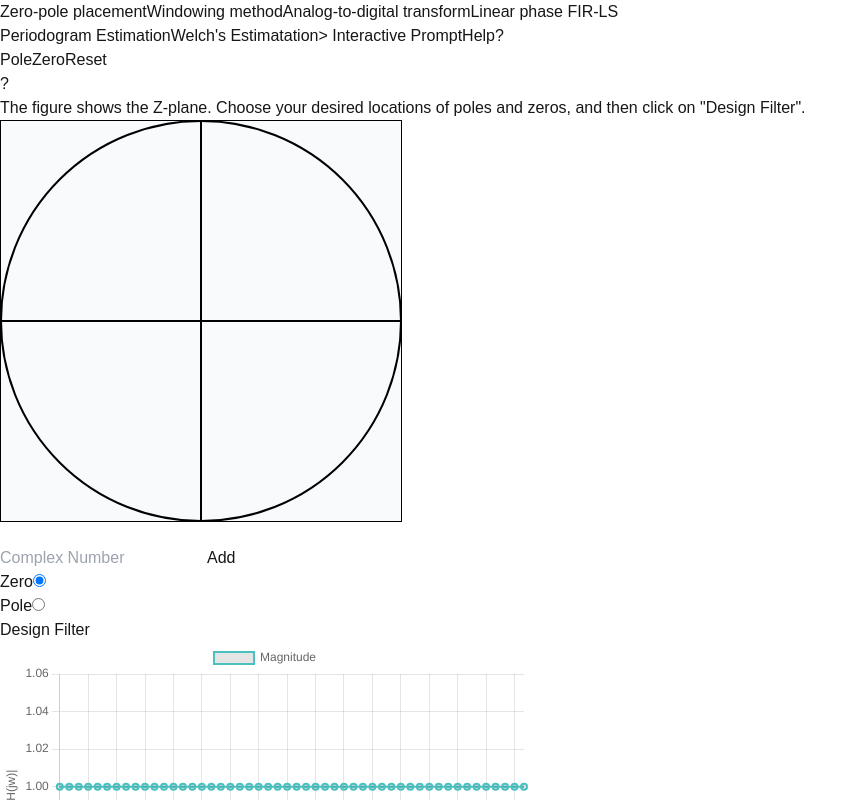
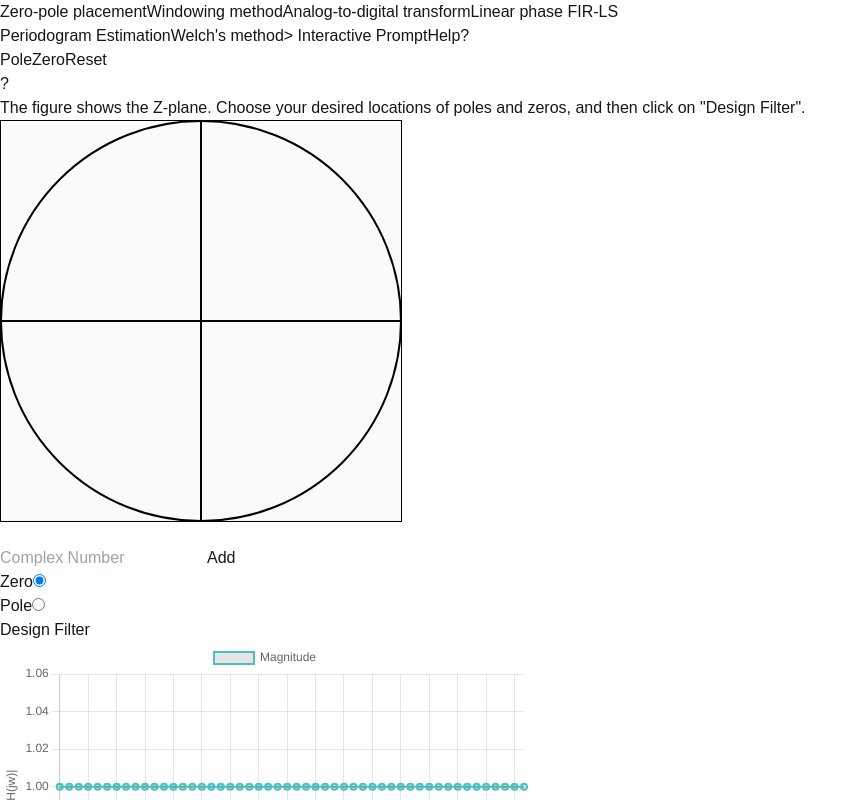
Before and after one commit to DSPToolkit/webapp, a Next.js app: page / in a window 1280 px wide. Shown: the top 800 px of the page, without its empty margins (0-867 px from the left). Built offline with nearby package versions, Linux system fonts and the light colour scheme.

Commit message:
Fix typo

```diff
--- a/src/app/page.js
+++ b/src/app/page.js
@@ -16,7 +16,7 @@ export default function Home() {
     { placeholder: "Linear phase FIR-LS", name: "least_square_linear_phase_FIR" },
     { placeholder: "separator", name: "seperator" },
     { placeholder: "Periodogram Estimation", name: "periodogram" },
-    { placeholder: "Welch's Estimatation", name: "welchs_estimate" },
+    { placeholder: "Welch's method", name: "welchs_estimate" },
     { placeholder: "> Interactive Prompt", name: "prompt" },
     { placeholder: "Help?", name: "help" }
   ];
```
